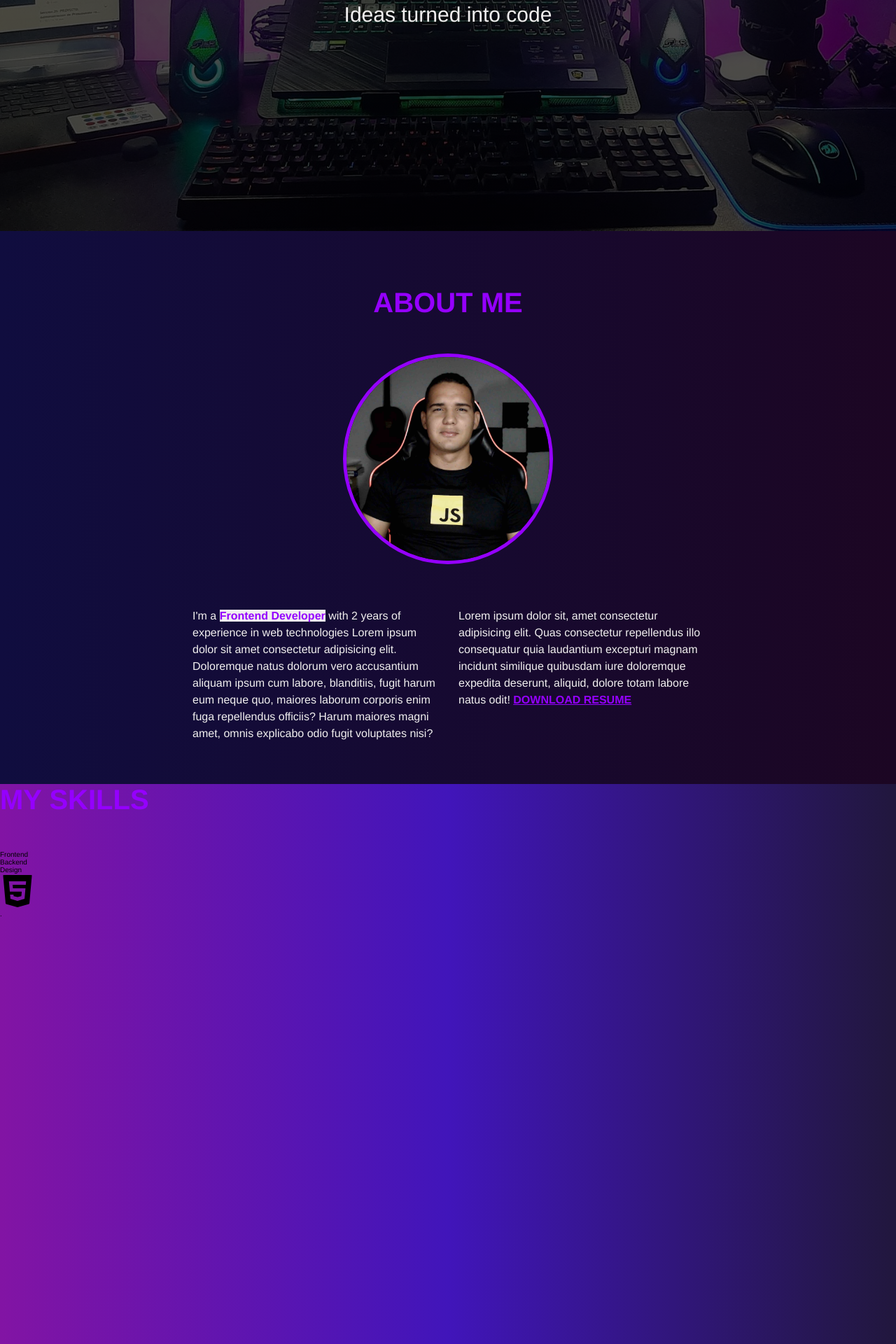
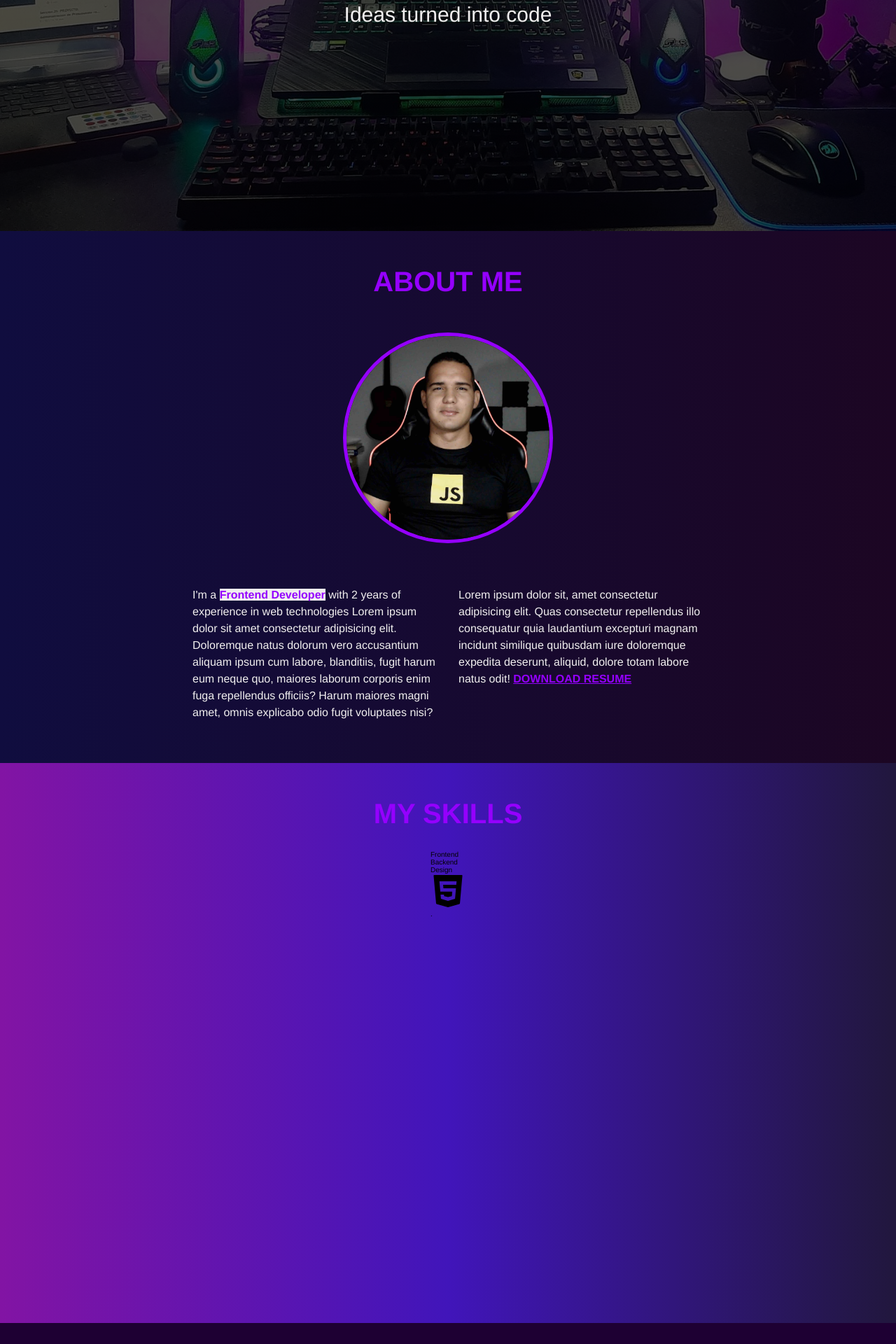
Before and after one commit to Hernan1ro/Personal--Portfolio, a React (Vite) app: page / in a window 1280 px wide. Shown: the part 470-2390 px from the top of the page at 70% size. After the commit the page ends 2360 px from the top, so only its background shows below. Built offline with nearby package versions, Linux system fonts and the light colour scheme.

Commit message:
fixing title component

```diff
--- a/src/components/Title/index.css
+++ b/src/components/Title/index.css
@@ -2,5 +2,5 @@
   color: var(--primary-color);
   font-size: 4rem;
   text-transform: uppercase;
-  margin-bottom: 5rem;
+  /* margin-bottom: 5rem; */
 }
--- a/src/containers/About/index.css
+++ b/src/containers/About/index.css
@@ -1,8 +1,11 @@
 .about {
   height: auto;
   text-align: center;
-  padding: 8rem 0 5rem 0;
+  padding: 5rem 0 5rem 0;
   background: linear-gradient(to right, rgb(16, 13, 63), rgb(28, 6, 35));
+  display: flex;
+  flex-direction: column;
+  gap: 5rem;
 }
 
 .about__photo {
--- a/src/containers/About/index.jsx
+++ b/src/containers/About/index.jsx
@@ -6,8 +6,8 @@ import Title from "../../components/Title";
 const About = () => {
   return (
     <section className="about">
+      <Title title="About me" />
       <div className="container">
-        <Title title="About me" />
         <div className="about__container">
           <img className="about__photo" src={profile} alt="Hernán Mercado" />
           <div className="description-container">
--- a/src/containers/Skills/index.css
+++ b/src/containers/Skills/index.css
@@ -6,6 +6,11 @@
     rgb(65 21 186),
     rgb(33 23 61)
   );
+  display: flex;
+  flex-direction: column;
+  align-items: center;
+  padding-top: 5rem;
+  gap: 3rem;
 }
 
 .skills__logo {
--- a/src/containers/Skills/index.jsx
+++ b/src/containers/Skills/index.jsx
@@ -13,11 +13,11 @@ const Skills = () => {
           <div className="category">Backend</div>
           <div className="category">Design</div>
         </div>
+        <div className="skills__logo-container">
+          <Icon name="html" className="skill__icons-color" />
+        </div>
+        <div className="skills__description-container">.</div>
       </div>
-      <div className="skills__logo-container">
-        <Icon name="html" className="skill__icons-color" />
-      </div>
-      <div className="skills__description-container">.</div>
     </section>
   );
 };
```
